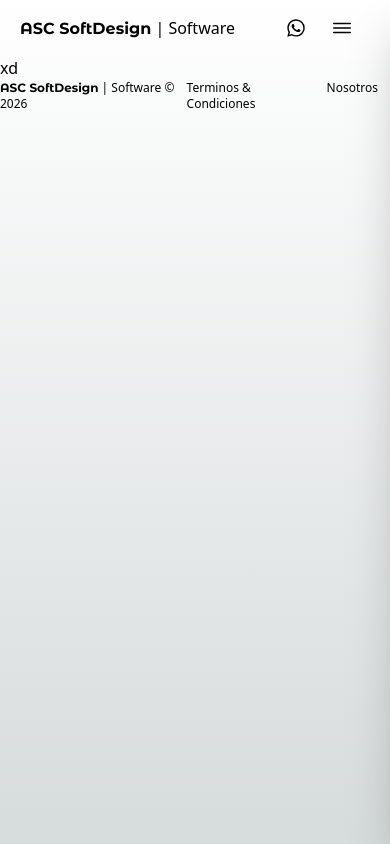
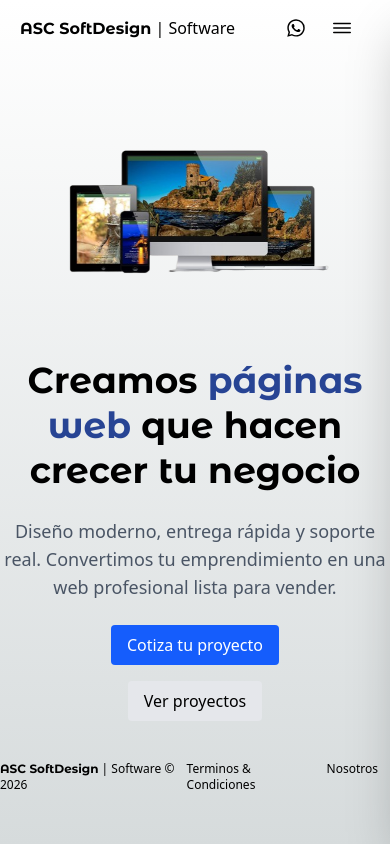
Before and after one commit to seevsk/asc-soft-design, a Next.js app: page / in a window 390 px wide. Built offline with nearby package versions, Linux system fonts and the light colour scheme.

Commit message:
feat(hero): add hero section with responsive layout and float animation

```diff
--- a/src/app/(home)/page.tsx
+++ b/src/app/(home)/page.tsx
@@ -1,9 +1,9 @@
+import { Hero } from "@/components";
+
 export default function Home() {
   return (
-    <div>
-      <main>
-        <h1>xd</h1>
-      </main>
-    </div>
+    <main>
+      <Hero />
+    </main>
   );
 }
--- a/src/app/globals.css
+++ b/src/app/globals.css
@@ -47,3 +47,17 @@ body {
 .btn-secondary {
   @apply bg-gray-200 hover:bg-gray-300 text-black py-2 px-4 rounded transition-all;
 }
+
+@keyframes float {
+  0%,
+  100% {
+    transform: translateY(0);
+  }
+  50% {
+    transform: translateY(-16px);
+  }
+}
+
+.animate-float {
+  animation: float 6s ease-in-out infinite;
+}
--- a/src/components/index.ts
+++ b/src/components/index.ts
@@ -1 +1,2 @@
 export * from "./ui/top-menu/TopMenu";
+export * from "./ui/hero/Hero";
--- /dev/null
+++ b/src/components/ui/hero/Hero.tsx
@@ -0,0 +1,43 @@
+import Image from "next/image";
+import Link from "next/link";
+import { titleFont } from "@/config/fonts";
+
+export const Hero = () => {
+  return (
+    <section className="flex flex-col-reverse sm:grid sm:grid-cols-2 items-center gap-10 py-10 sm:py-20">
+      {/* Description */}
+      <div className="fade-in flex flex-col gap-6 text-center sm:text-left">
+        <h1
+          className={`${titleFont.className} antialiased text-4xl sm:text-5xl font-bold leading-tight`}
+        >
+          Creamos <span className="text-[var(--primary)]">páginas web</span> que
+          hacen crecer tu negocio
+        </h1>
+        <p className="text-gray-600 text-lg">
+          Diseño moderno, entrega rápida y soporte real. Convertimos tu
+          emprendimiento en una web profesional lista para vender.
+        </p>
+        <div className="flex flex-col sm:flex-row items-center gap-4 justify-center sm:justify-start">
+          <Link href="#" className="btn-primary text-center">
+            Cotiza tu proyecto
+          </Link>
+          <Link href="#" className="btn-secondary text-center">
+            Ver proyectos
+          </Link>
+        </div>
+      </div>
+
+      {/* Image */}
+      <div className="flex justify-center">
+        <Image
+          src="/hero/227-removebg.png"
+          alt="Sitios web responsivos creados por ASC SoftDesign"
+          width={661}
+          height={377}
+          priority
+          className="w-full max-w-md sm:max-w-full animate-float"
+        />
+      </div>
+    </section>
+  );
+};
```
